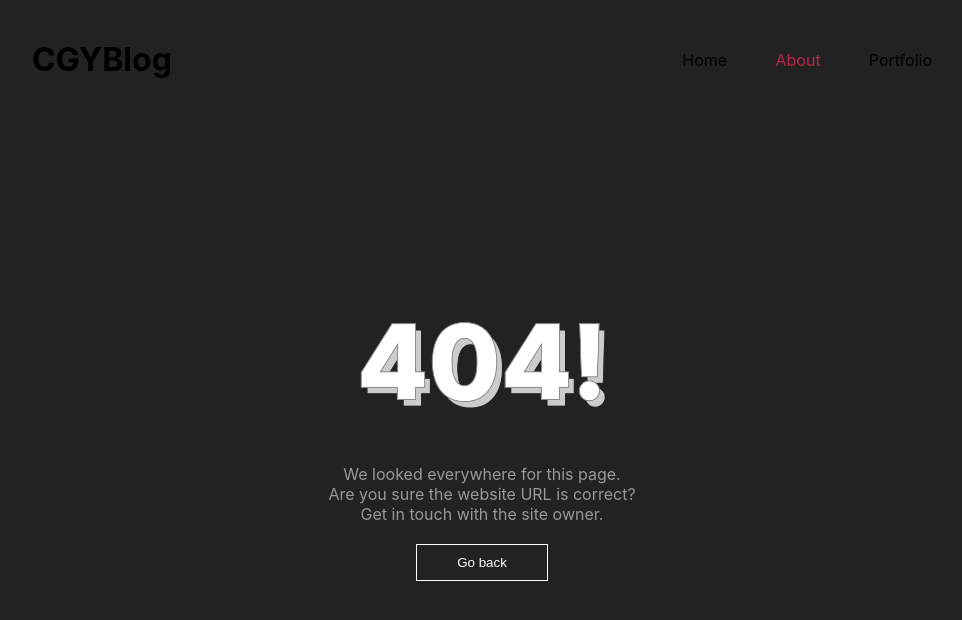
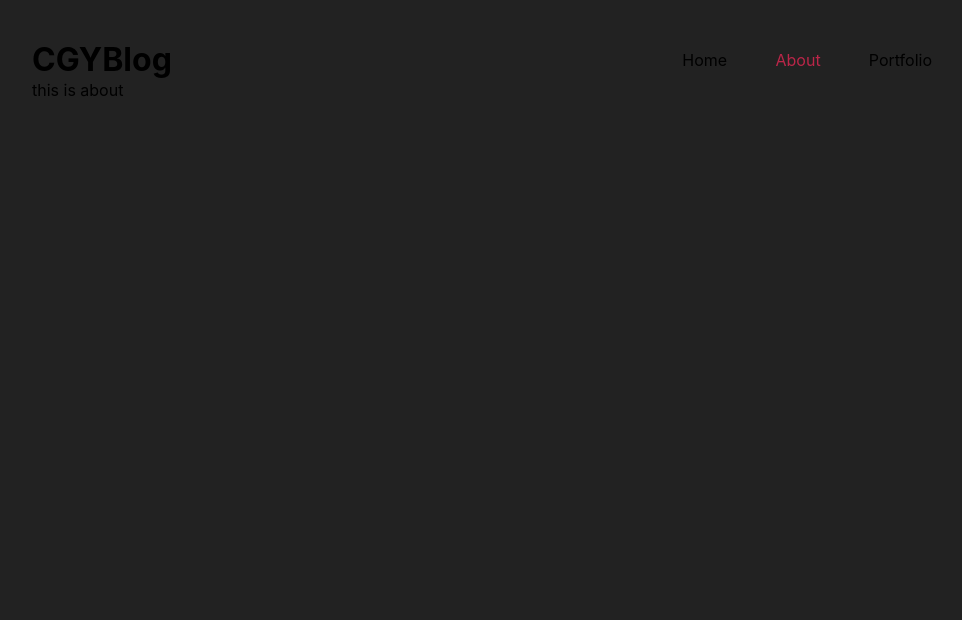
Before and after one commit to CHOGANGYEOL/CHOGANGYEOL.github.io, a React (Create React App) app: page /about in a window 1280 px wide. Shown: the top 620 px of the page, without its empty margins (158-1120 px from the left). Built offline with nearby package versions, Linux system fonts and the light colour scheme.

Commit message:
feat:about page add

```diff
--- a/src/AppRouter.tsx
+++ b/src/AppRouter.tsx
@@ -2,6 +2,7 @@ import { BrowserRouter, Route, Routes } from "react-router-dom";
 import styled from "styled-components";
 import Header from "./component/common/Header";
 import NotFound from "./component/common/NotFound";
+import About from "./page/About";
 import Home from "./page/Home";
 
 const Container = styled.section`
@@ -16,6 +17,7 @@ const AppRouter = () => {
       <Container>
         <Routes>
           <Route path="/" element={<Home />} />
+          <Route path="/about" element={<About />} />
           <Route path="*" element={<NotFound />} />
         </Routes>
       </Container>
--- /dev/null
+++ b/src/page/About.tsx
@@ -0,0 +1,7 @@
+
+const About = () => {
+    return(
+        <p>this is about</p>
+    )
+}
+export default About
```
Also changed, not shown: src/component/common/NotFound.tsx (+8 -7 lines).
